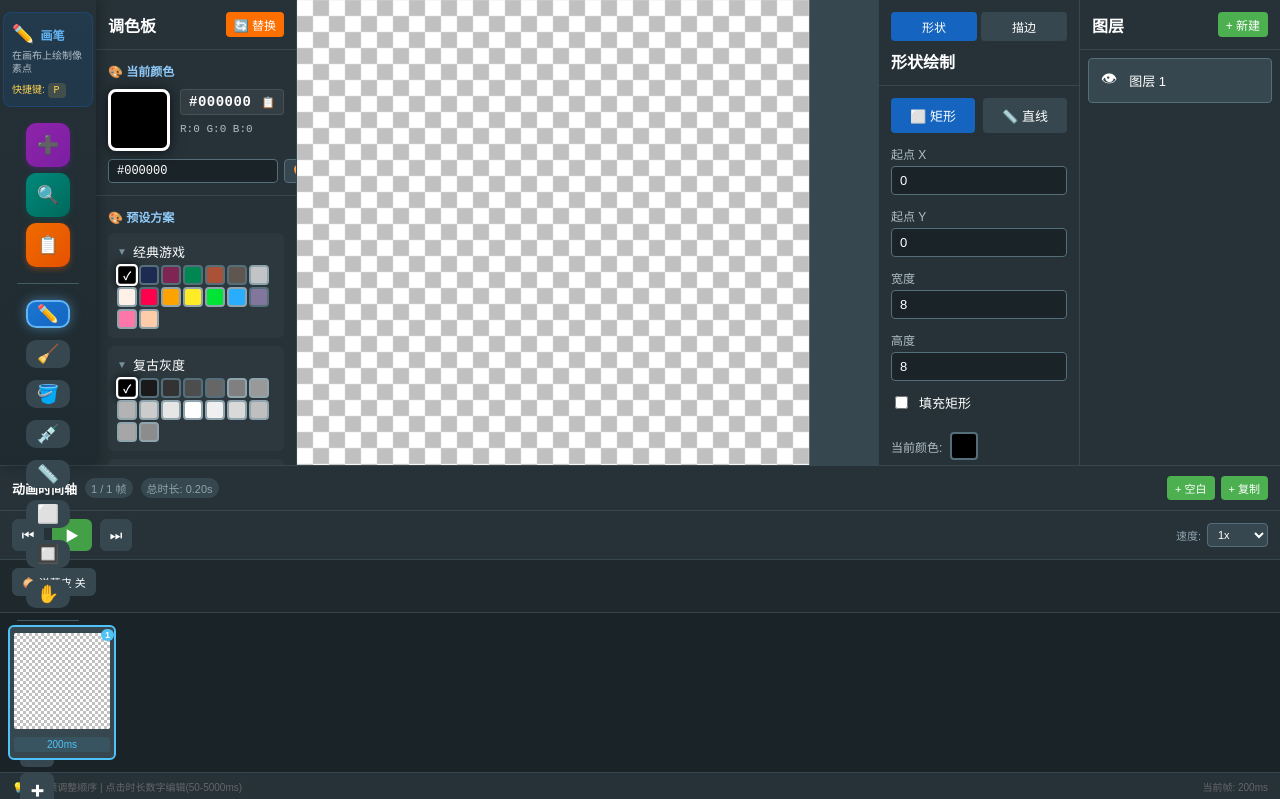
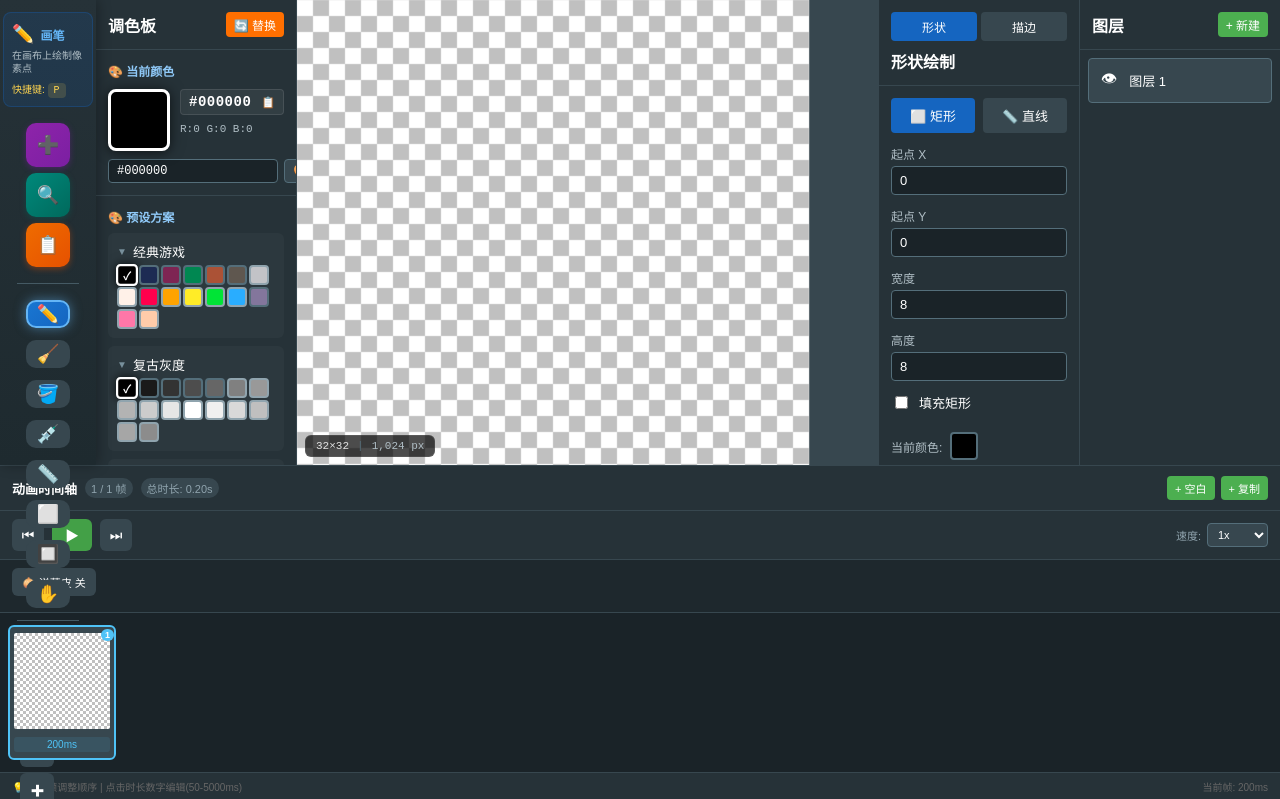
Before and after one commit to yuenlai/solo-6600008, a React (Vite) app in the folder frontend/: page / in a window 1280 px wide. Shown: the top 799 px of the page. Built offline with nearby package versions, Linux system fonts and the light colour scheme.

Commit message:
.1835502840582874:1e5305d49a7a53be75f45f310e31f470_6a26d0f24a451f61bc1e35b2.6a26d0f54a451f61bc1e35b7.6a26d0f53fe48e3f2a621d2e:Trae CN.T(2026/6/8 22:25:57)

```diff
--- a/frontend/src/components/PixelGrid.tsx
+++ b/frontend/src/components/PixelGrid.tsx
@@ -814,6 +814,30 @@ export const PixelGrid: React.FC = () => {
           />
         </div>
       )}
+      <div
+        style={{
+          position: 'absolute',
+          bottom: '8px',
+          left: '8px',
+          background: 'rgba(0, 0, 0, 0.7)',
+          color: '#b0bec5',
+          padding: '4px 10px',
+          borderRadius: '6px',
+          fontSize: '11px',
+          fontFamily: 'monospace',
+          pointerEvents: 'none',
+          zIndex: 50,
+          display: 'flex',
+          alignItems: 'center',
+          gap: '8px',
+          border: '1px solid rgba(255, 255, 255, 0.08)',
+          userSelect: 'none',
+        }}
+      >
+        <span style={{ color: '#e0e0e0' }}>{canvas.width}×{canvas.height}</span>
+        <span style={{ color: '#546e7a' }}>|</span>
+        <span>{(canvas.width * canvas.height).toLocaleString()} px</span>
+      </div>
       <style>{`
         @keyframes zoomIndicatorFade {
           from {
```
